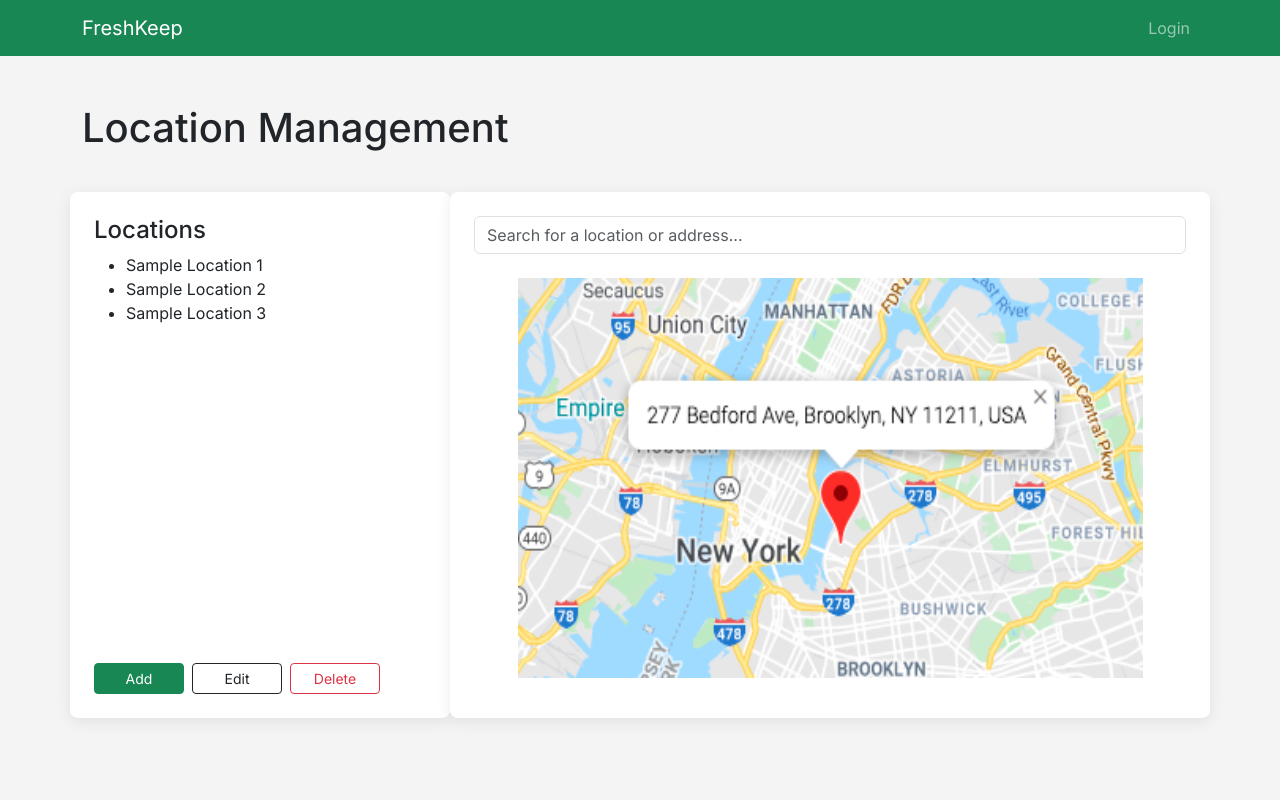
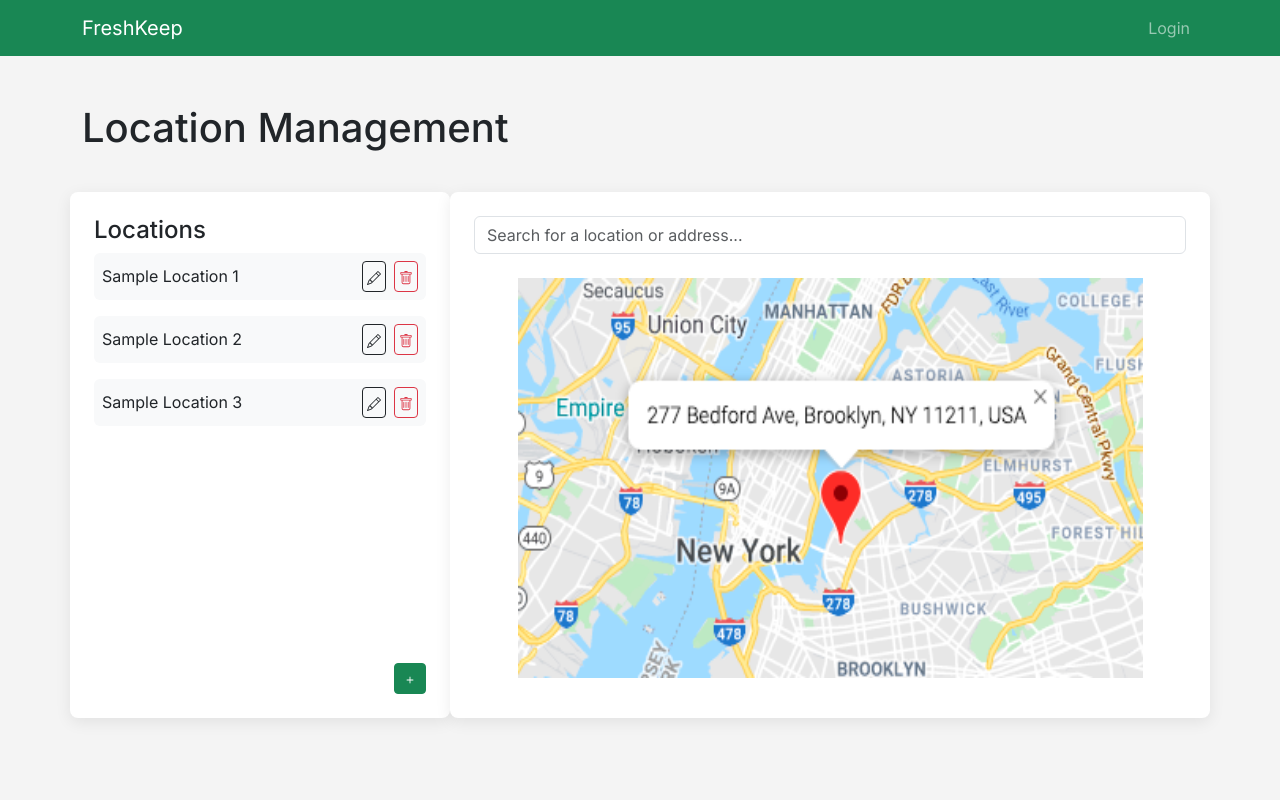
Before and after one commit to freshkeepuh/freshkeep, a Next.js app: page /locations in a window 1280 px wide. Shown: the top 800 px of the page. Built offline with nearby package versions, Linux system fonts and the light colour scheme; no server answers.

Commit message:
rename const Locations to LocationsPage and put edit/delete buttons onto each location list item

```diff
--- a/src/app/locations/page.tsx
+++ b/src/app/locations/page.tsx
@@ -1,6 +1,14 @@
-import { Button, Col, Container, Form, Row, Image } from 'react-bootstrap';
+import { Button, Col, Container, Form, Row } from 'react-bootstrap';
+import { Plus, Pencil, Trash } from 'react-bootstrap-icons';
+import Image from 'next/image';
 
-const Locations = () => (
+const sampleLocations = [
+  'Sample Location 1',
+  'Sample Location 2',
+  'Sample Location 3',
+];
+
+const LocationsPage = () => (
   <main style={{ background: '#f4f4f4', minHeight: '100vh', paddingTop: '2rem', paddingBottom: '2rem' }}>
     <Container>
       {/* Title Row */}
@@ -25,36 +33,47 @@ const Locations = () => (
         >
           <div>
             <h4>Locations</h4>
-            <ul>
-              <li>Sample Location 1</li>
-              <li>Sample Location 2</li>
-              <li>Sample Location 3</li>
+            <ul className="list-unstyled">
+              {sampleLocations.map((loc) => (
+                <li
+                  key={loc}
+                  className="d-flex align-items-center justify-content-between mb-3 p-2"
+                  style={{
+                    background: '#f8f9fa',
+                    borderRadius: '6px',
+                  }}
+                >
+                  <span>{loc}</span>
+                  <span>
+                    <Button
+                      variant="outline-dark"
+                      size="sm"
+                      className="me-2 p-1"
+                      aria-label={`Edit ${loc}`}
+                    >
+                      <Pencil />
+                    </Button>
+                    <Button
+                      variant="outline-danger"
+                      size="sm"
+                      className="p-1"
+                      aria-label={`Delete ${loc}`}
+                    >
+                      <Trash />
+                    </Button>
+                  </span>
+                </li>
+              ))}
             </ul>
           </div>
-          {/* Location Management Buttons */}
-          <div className="mt-auto d-flex">
+          {/* Add Location Button */}
+          <div className="mt-auto d-flex justify-content-end">
             <Button
               variant="success"
-              className="me-2"
               size="sm"
-              style={{ minWidth: '90px' }}
+              aria-label="Add Location"
             >
-              Add
-            </Button>
-            <Button
-              variant="outline-dark"
-              className="me-2"
-              size="sm"
-              style={{ minWidth: '90px' }}
-            >
-              Edit
-            </Button>
-            <Button
-              variant="outline-danger"
-              size="sm"
-              style={{ minWidth: '90px' }}
-            >
-              Delete
+              <Plus />
             </Button>
           </div>
         </Col>
@@ -92,4 +111,4 @@ const Locations = () => (
   </main>
 );
 
-export default Locations;
+export default LocationsPage;
```
